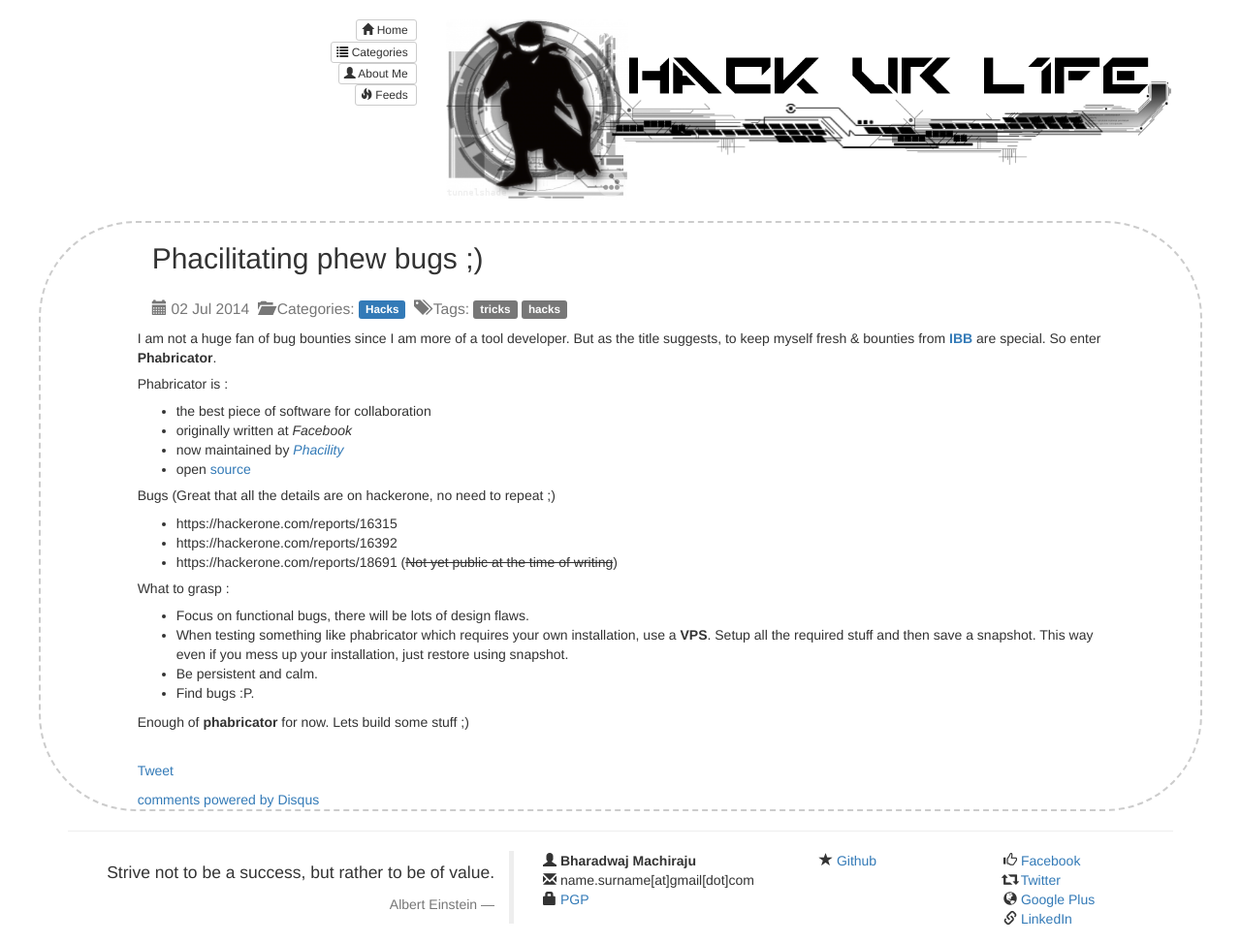
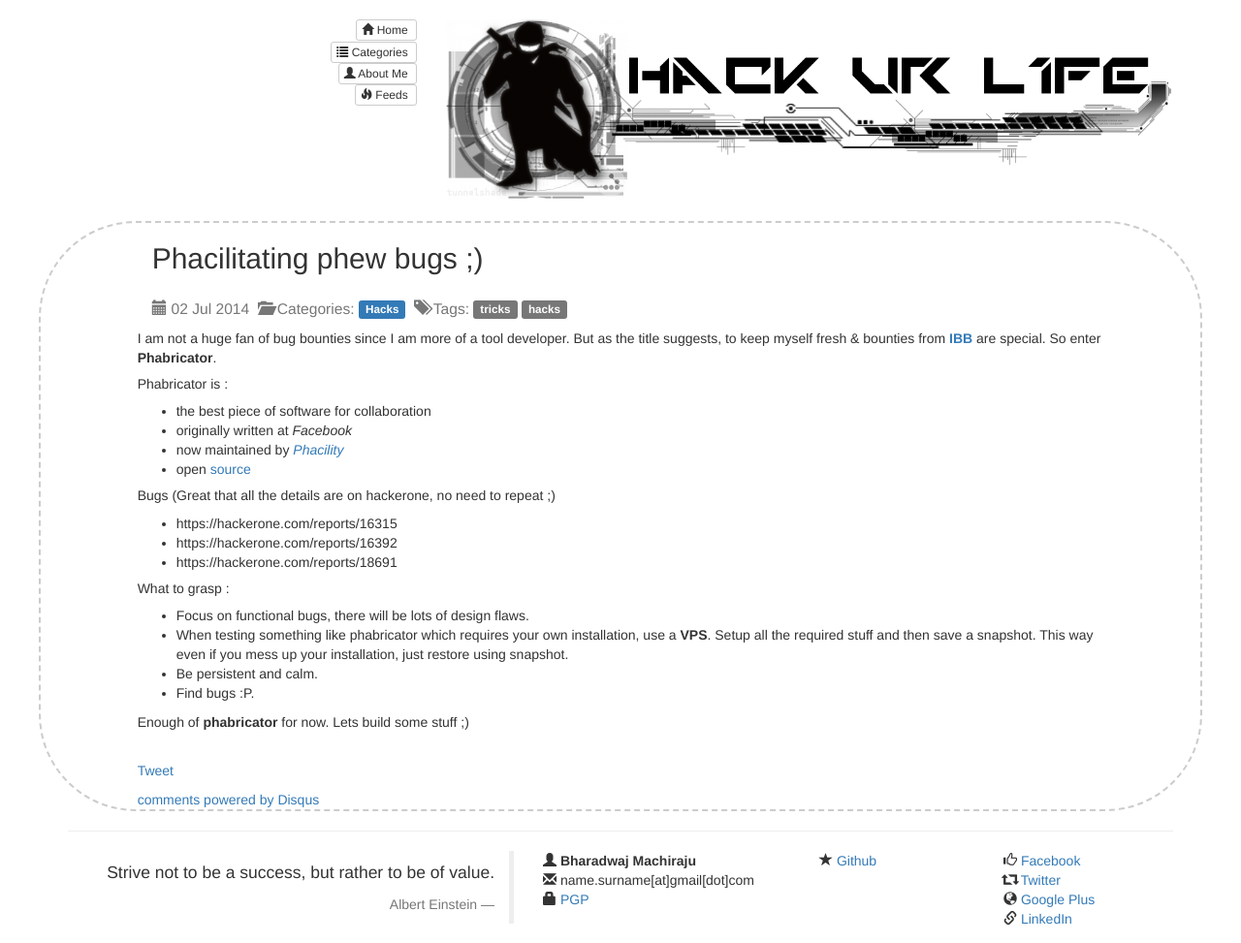
Before and after one commit to flabbergastedbd/tunnelshade.github.io, a Jekyll site: the page built from _posts/2014-07-02-phabricator-hacks.markdown, in a window 1280 px wide. Shown: the whole page at 97% size. Built offline with Jekyll 4.4.1, drawn with Linux system fonts in a browser that asks for light colours; nearby versions of some CDN libraries; Markdown is read by kramdown in place of the engine named in the settings; comment, search, counter and statistics services are not loaded.

Commit message:
Update 2014-07-02-phabricator-hacks.markdown

```diff
--- a/_posts/2014-07-02-phabricator-hacks.markdown
+++ b/_posts/2014-07-02-phabricator-hacks.markdown
@@ -20,7 +20,7 @@
 
 + https://hackerone.com/reports/16315
 + https://hackerone.com/reports/16392
-+ https://hackerone.com/reports/18691 (~~Not yet public at the time of writing~~)
++ https://hackerone.com/reports/18691
 
 ##### What to grasp :
 
```
